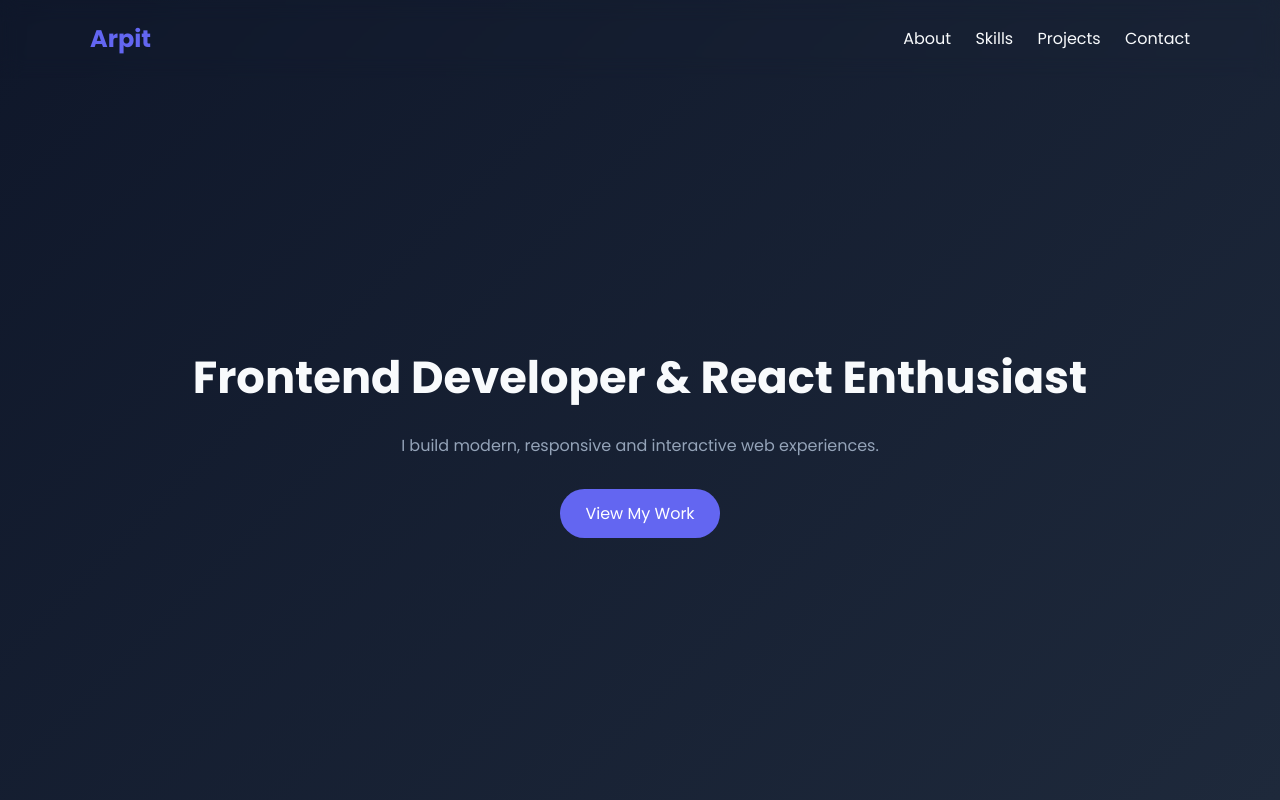
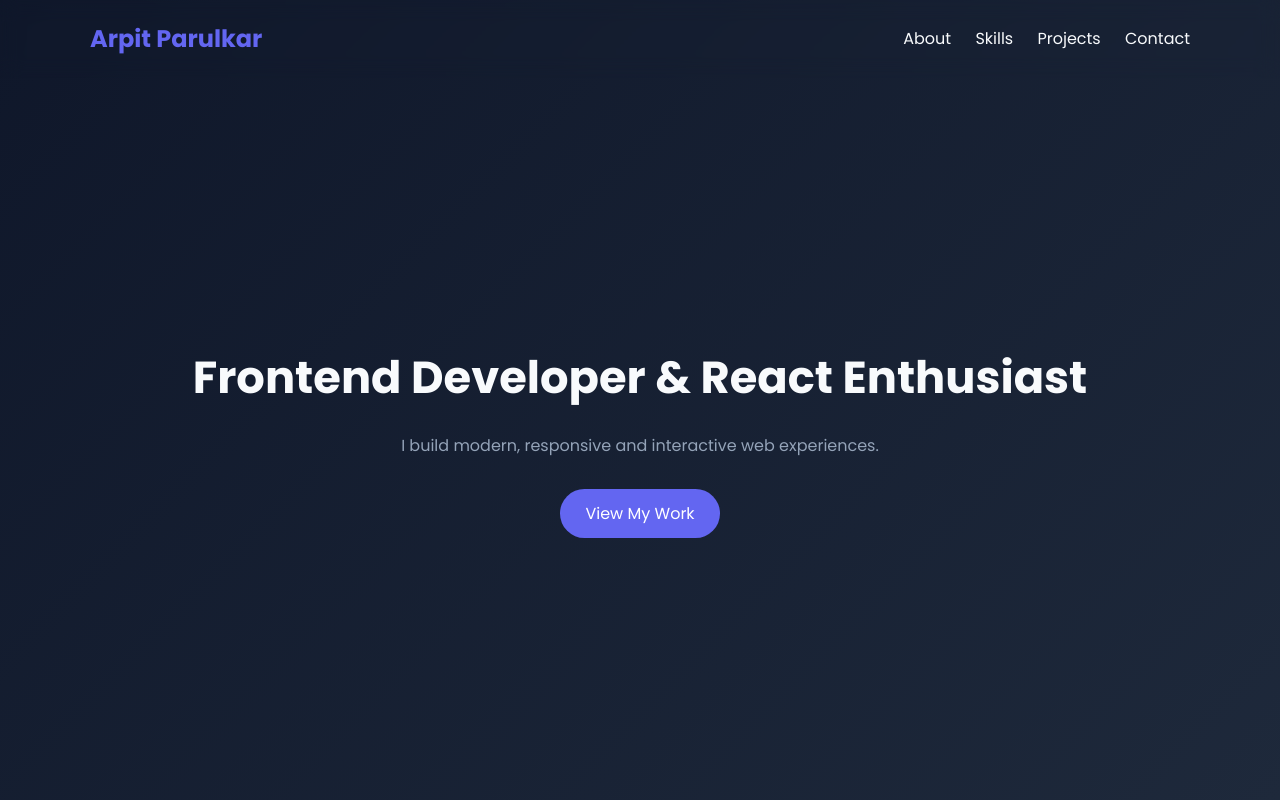
Before and after one commit to ayushparulkar/CODSOFT, a plain HTML site: page index.html in a window 1280 px wide. Shown: the top 800 px of the page. Drawn offline with Linux system fonts and the light colour scheme.

```diff
--- a/index.html
+++ b/index.html
@@ -16,7 +16,7 @@
   <!-- NAVBAR -->
   <header>
     <div class="container nav">
-      <h2 class="logo">Arpit</h2>
+      <h2 class="logo">Arpit Parulkar</h2>
       <nav>
         <a href="#about">About</a>
         <a href="#skills">Skills</a>
```
